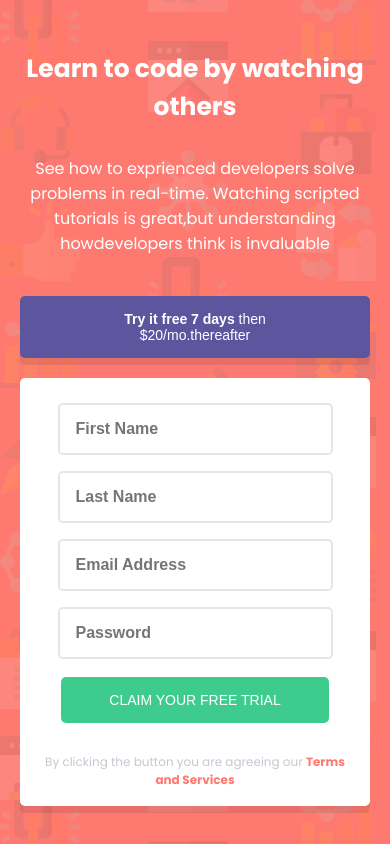
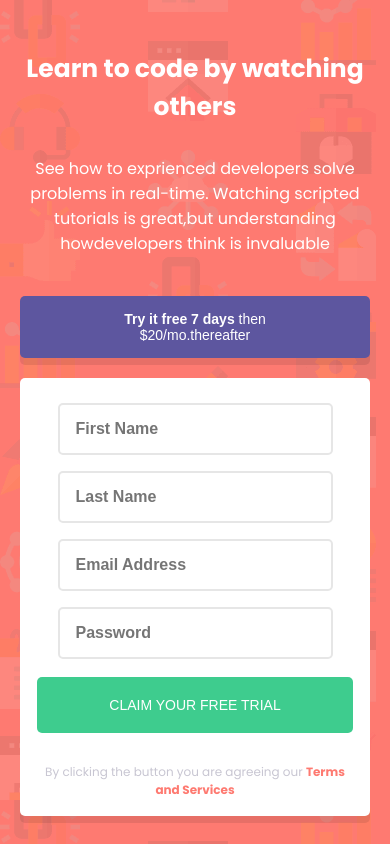
Before and after one commit to amresh04061999/Practice_intro-component-with-signup-form-master-html-sass, a website: page index.html in a window 390 px wide. Drawn offline with Linux system fonts and the light colour scheme.

Commit message:
fix style button

```diff
--- a/assets/scss/component/right_section.scss
+++ b/assets/scss/component/right_section.scss
@@ -31,22 +31,24 @@
     }
 
     .btn2 {
-        padding: 20px 144px;
+        padding: 20px 0px;
         background-color: $btn-primary;
         @include rounded;
         color: $white;
         font-size:$font-16px;
         margin-bottom: 30px;
         margin-top: 20px;
+        width: 100%;
         @media (max-width: 992px) {
-            padding: 15px 50px;
+            width: 100%;
             font-size: 14px;
             white-space: nowrap;
         }
         @media(max-width:576px) {
-            padding: 15px 48px;
+            // padding: 15px 48px;
             font-size: 14px;
             margin-top: 10px;
+            width: 100;
         }
 
     }
```
Also changed, not shown: assets/css/style.css, 1 other file.
